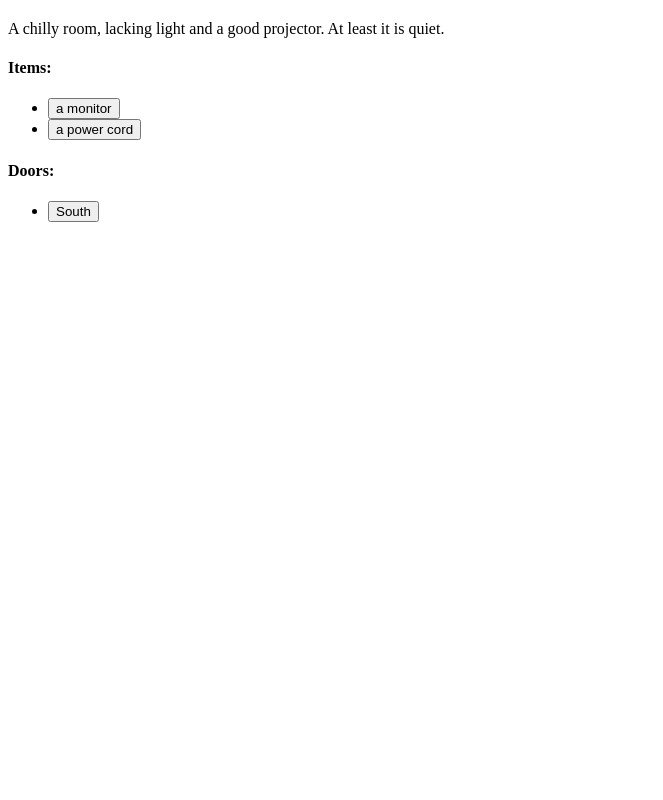
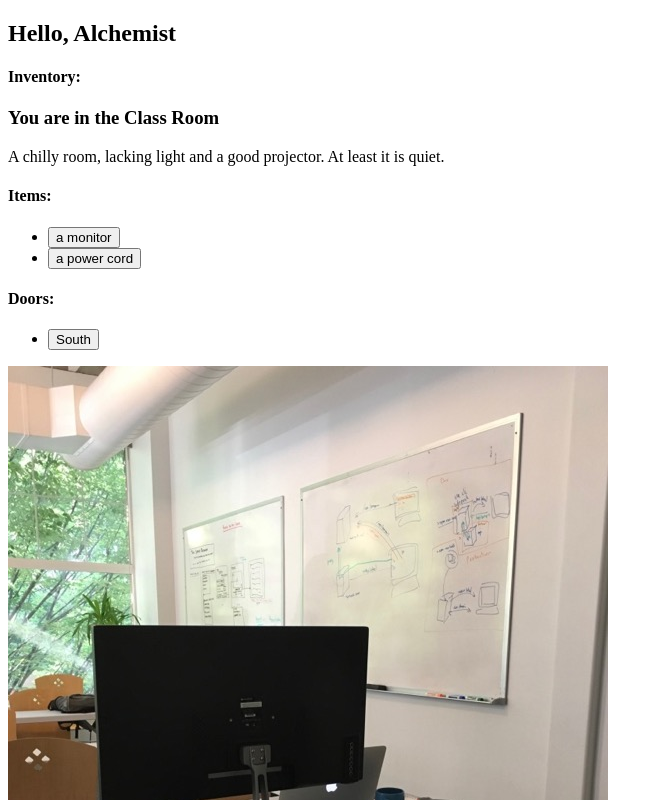
Before and after one commit to stephaniesmith/adventure-game, a React app: page / in a window 1280 px wide. Shown: the top 800 px of the page, without its empty margins (0-663 px from the left). Built offline with nearby package versions, Linux system fonts and the light colour scheme.

Commit message:
Make interface clearer

```diff
--- a/src/components/Player.js
+++ b/src/components/Player.js
@@ -10,14 +10,13 @@ export default class Player extends Component {
 
   render() {
     const { player, onUse } = this.props;
-    const { name, inventory } = player;
+    const { username, inventory } = player;
 
     return (
       <div>
-        <h2>{name}</h2>
-        <ul>
-          <ChooseItem items={inventory} onChoose={onUse}/>
-        </ul>
+        <h2>Hello, {username}</h2>
+        <h4>Inventory:</h4>
+        <ChooseItem items={inventory} onChoose={onUse}/>
       </div>
     );
   }
--- a/src/components/Room.js
+++ b/src/components/Room.js
@@ -13,11 +13,11 @@ export default class Room extends Component {
 
   render() {
     const { room, action, onMove, onPickup } = this.props;
-    const { title, description, image, doors, items, characters } = room;
+    const { name, description, image, doors, items, characters } = room;
 
     return (
       <section>
-        <h3>{title}</h3>
+        <h3>You are in the {name}</h3>
         <p>{description}</p>
         {!!items.length && (
           <div>
@@ -29,12 +29,13 @@ export default class Room extends Component {
         <ul>
           {Object.entries(doors).map(([direction, roomKey]) => {
             return <Door
-              key={direction}
-              direction={direction}
-              onOpen={() => onMove(roomKey)}/>;
+            key={direction}
+            direction={direction}
+            onOpen={() => onMove(roomKey)}/>;
           })}
         </ul>
         {action && <p>{action}</p>}
+        <img src={image} alt={`image of ${name}`}/>
       </section>
     )
   }
```
